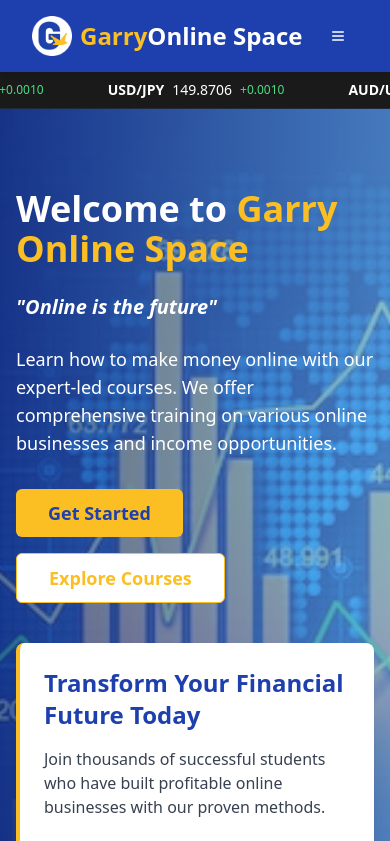
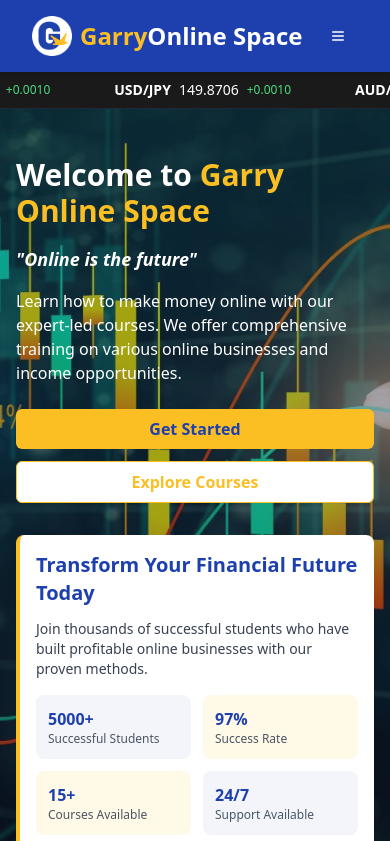
Before and after one commit to garryonlinespace/garry-online-space, a React (Vite) app: page / in a window 390 px wide. Shown: the top 841 px of the page. Built offline with nearby package versions, Linux system fonts and the light colour scheme.

Commit message:
Refactor: Update hero section image and responsiveness

```diff
--- a/src/components/Hero.tsx
+++ b/src/components/Hero.tsx
@@ -1,63 +1,63 @@
 import { Button } from "@/components/ui/button";
 import { Link } from "react-router-dom";
-import tradingGraphHero from "@/assets/trading-graph-hero.jpg";
+import tradingChartHero from "@/assets/trading-chart-hero.jpg";
 
 const Hero = () => {
   return (
     <section className="relative">
-      <div className="relative bg-gradient-to-r from-primary to-accent py-20 overflow-hidden">
-        {/* Background Image with Overlay */}
+      <div className="relative py-12 md:py-16 lg:py-20 overflow-hidden bg-[#1a1a2e]">
+        {/* Background Image */}
         <div
-          className="absolute inset-0 opacity-30"
+          className="absolute inset-0 opacity-60"
           style={{
-            backgroundImage: `url(${tradingGraphHero})`,
+            backgroundImage: `url(${tradingChartHero})`,
             backgroundSize: 'cover',
             backgroundPosition: 'center',
             backgroundRepeat: 'no-repeat'
           }}
         />
 
-        <div className="container mx-auto px-4 relative z-10">
-          <div className="flex flex-col lg:flex-row items-center justify-between gap-10">
-            <div className="lg:w-1/2 text-white animate-fade-in">
-              <h1 className="text-4xl md:text-5xl lg:text-6xl font-bold mb-6">
+        <div className="container mx-auto px-4 sm:px-6 lg:px-8 relative z-10">
+          <div className="flex flex-col lg:flex-row items-center justify-between gap-8 lg:gap-10">
+            <div className="lg:w-1/2 text-white animate-fade-in w-full">
+              <h1 className="text-3xl sm:text-4xl md:text-5xl lg:text-6xl font-bold mb-4 md:mb-6">
                 Welcome to <span className="text-secondary">Garry Online Space</span>
               </h1>
-              <p className="text-xl md:text-2xl font-semibold mb-6">
+              <p className="text-lg sm:text-xl md:text-2xl font-semibold mb-4 md:mb-6">
                 <span className="italic">"Online is the future"</span>
               </p>
-              <p className="text-lg mb-8 max-w-lg">
+              <p className="text-base sm:text-lg mb-6 md:mb-8 max-w-lg">
                 Learn how to make money online with our expert-led courses. We offer comprehensive training on various online businesses and income opportunities.
               </p>
-              <div className="flex flex-wrap gap-4">
-                <Button asChild className="bg-secondary hover:bg-secondary/80 text-primary font-bold text-lg px-8 py-6">
+              <div className="flex flex-col sm:flex-row flex-wrap gap-3 sm:gap-4">
+                <Button asChild className="bg-secondary hover:bg-secondary/80 text-primary font-bold text-base sm:text-lg px-6 sm:px-8 py-5 sm:py-6 w-full sm:w-auto">
                   <Link to="/get-started">Get Started</Link>
                 </Button>
-                <Button asChild variant="outline" className="border-secondary text-secondary hover:bg-secondary/10 font-bold text-lg px-8 py-6">
+                <Button asChild variant="outline" className="border-secondary text-secondary hover:bg-secondary/10 font-bold text-base sm:text-lg px-6 sm:px-8 py-5 sm:py-6 w-full sm:w-auto">
                   <Link to="/courses">Explore Courses</Link>
                 </Button>
               </div>
             </div>
-            <div className="lg:w-1/2 relative">
-              <div className="bg-white rounded-lg shadow-xl p-6 border-l-4 border-secondary">
-                <h2 className="text-2xl font-bold text-primary mb-4">Transform Your Financial Future Today</h2>
-                <p className="mb-6 text-gray-700">Join thousands of successful students who have built profitable online businesses with our proven methods.</p>
-                <div className="grid grid-cols-2 gap-4">
-                  <div className="bg-primary/5 p-4 rounded-lg">
-                    <h3 className="font-semibold text-primary">5000+</h3>
-                    <p className="text-sm text-gray-600">Successful Students</p>
+            <div className="lg:w-1/2 relative w-full">
+              <div className="bg-white rounded-lg shadow-xl p-4 sm:p-6 border-l-4 border-secondary">
+                <h2 className="text-xl sm:text-2xl font-bold text-primary mb-3 sm:mb-4">Transform Your Financial Future Today</h2>
+                <p className="mb-4 sm:mb-6 text-sm sm:text-base text-gray-700">Join thousands of successful students who have built profitable online businesses with our proven methods.</p>
+                <div className="grid grid-cols-2 gap-3 sm:gap-4">
+                  <div className="bg-primary/5 p-3 sm:p-4 rounded-lg">
+                    <h3 className="font-semibold text-primary text-base sm:text-lg">5000+</h3>
+                    <p className="text-xs sm:text-sm text-gray-600">Successful Students</p>
                   </div>
-                  <div className="bg-secondary/10 p-4 rounded-lg">
-                    <h3 className="font-semibold text-primary">97%</h3>
-                    <p className="text-sm text-gray-600">Success Rate</p>
+                  <div className="bg-secondary/10 p-3 sm:p-4 rounded-lg">
+                    <h3 className="font-semibold text-primary text-base sm:text-lg">97%</h3>
+                    <p className="text-xs sm:text-sm text-gray-600">Success Rate</p>
                   </div>
-                  <div className="bg-secondary/10 p-4 rounded-lg">
-                    <h3 className="font-semibold text-primary">15+</h3>
-                    <p className="text-sm text-gray-600">Courses Available</p>
+                  <div className="bg-secondary/10 p-3 sm:p-4 rounded-lg">
+                    <h3 className="font-semibold text-primary text-base sm:text-lg">15+</h3>
+                    <p className="text-xs sm:text-sm text-gray-600">Courses Available</p>
                   </div>
-                  <div className="bg-primary/5 p-4 rounded-lg">
-                    <h3 className="font-semibold text-primary">24/7</h3>
-                    <p className="text-sm text-gray-600">Support Available</p>
+                  <div className="bg-primary/5 p-3 sm:p-4 rounded-lg">
+                    <h3 className="font-semibold text-primary text-base sm:text-lg">24/7</h3>
+                    <p className="text-xs sm:text-sm text-gray-600">Support Available</p>
                   </div>
                 </div>
               </div>
```
Also changed, not shown: src/assets/trading-chart-hero.jpg (added).
